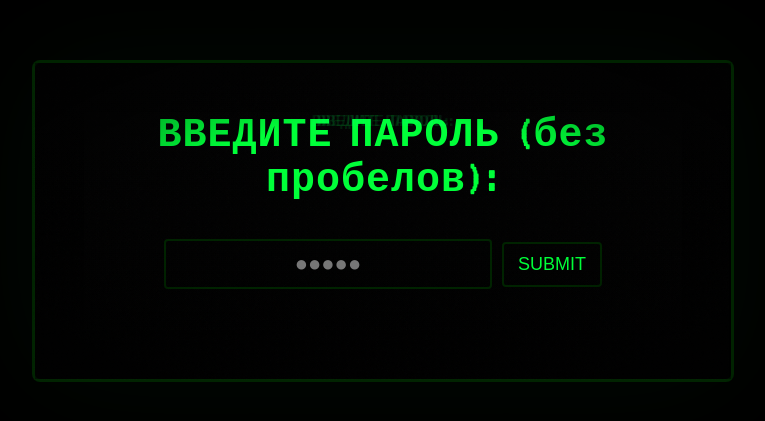
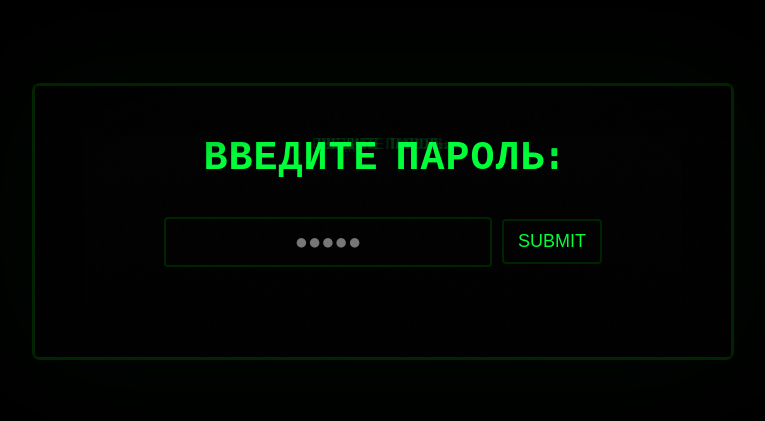
Before and after one commit to kerimdiko972-pixel/retro-site, a plain HTML site: page index.html in a window 1280 px wide. Shown: the part 199-620 px from the top of the page, without its empty margins (257-1022 px from the left). Drawn offline with Linux system fonts and the light colour scheme.

Commit message:
Update index.html

```diff
--- a/index.html
+++ b/index.html
@@ -226,7 +226,7 @@
     <!-- область экрана -->
     <div class="screen" id="screen">
       <div class="title-wrap" data-text="ВВЕДИТЕ ПАРОЛЬ:">
-        <h1>ВВЕДИТЕ ПАРОЛЬ (без пробелов):</h1>
+        <h1>ВВЕДИТЕ ПАРОЛЬ:</h1>
       </div>
 
       <div class="controls" style="margin-top:18px;">
@@ -249,7 +249,7 @@
   - Замените correctPassword на нужный код
   - Замените downloadPath на путь к вашему zip (внутри папки download/)
 */
-const correctPassword = "ForeverAlone";      // <-- поменяй здесь пароль
+const correctPassword = "3744162585204634162";      // <-- поменяй здесь пароль
 const downloadPath = "download/secret.zip"; // <-- путь к файлу в репозитории
 
 const pwInput = document.getElementById('pw');
```
